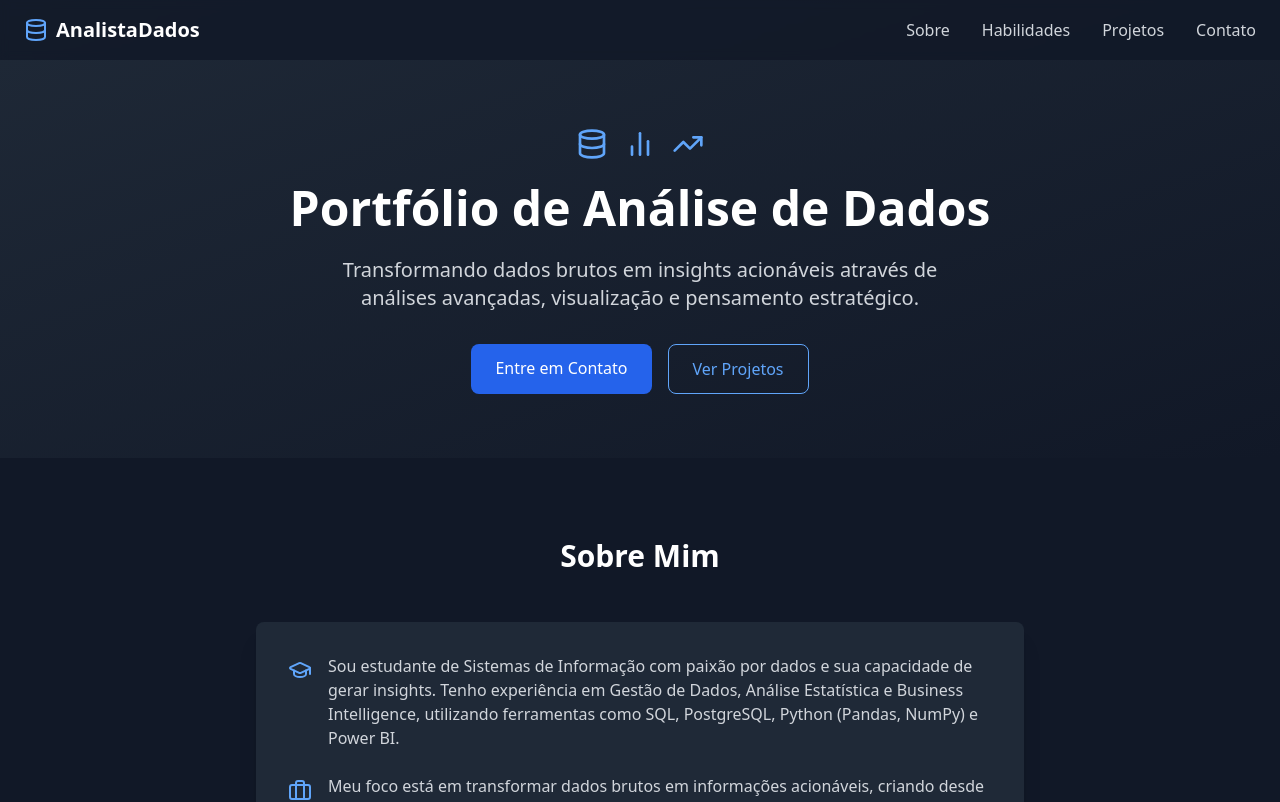
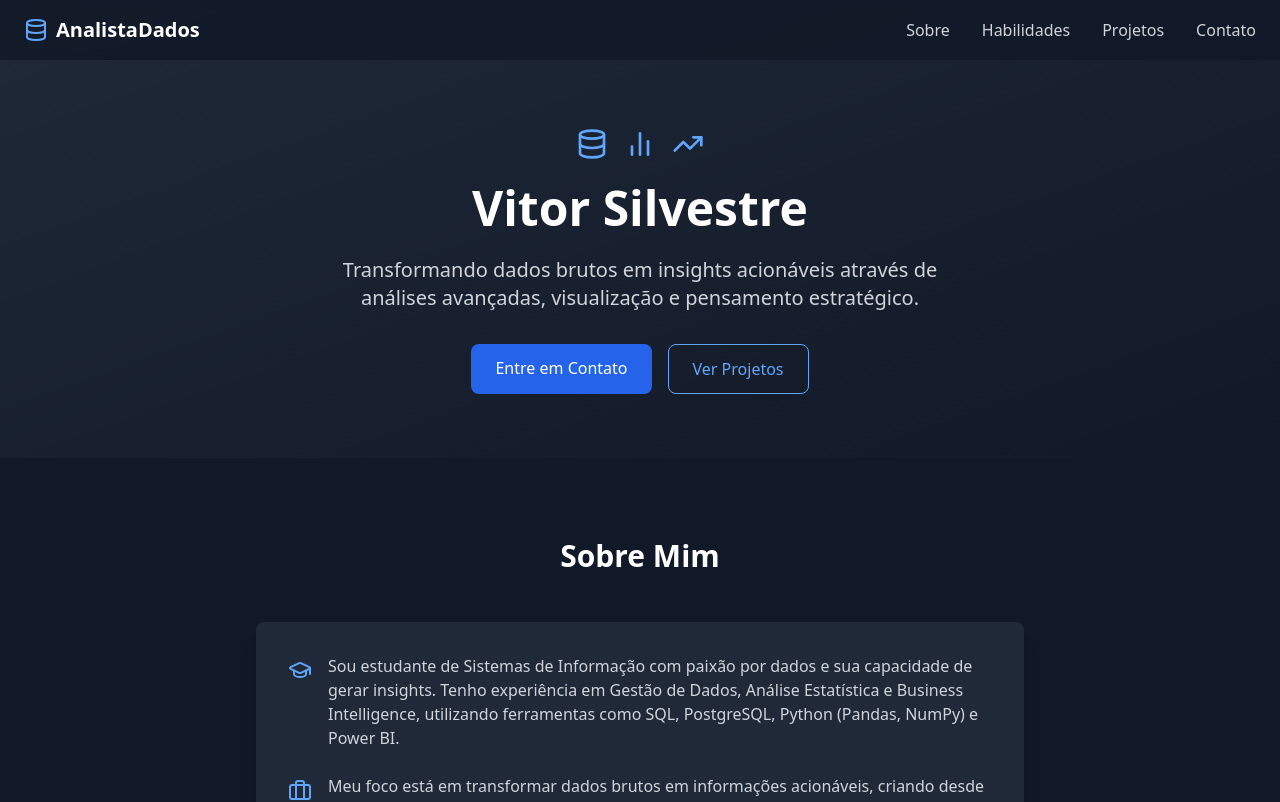
Before and after one commit to vitorsilvestre29/PORTIFOLIO, a React (Vite) app: page / in a window 1280 px wide. Shown: the top 802 px of the page. Built offline with nearby package versions, Linux system fonts and the light colour scheme.

Commit message:
remoção em portifolio analise de dados

```diff
--- a/src/components/Hero.tsx
+++ b/src/components/Hero.tsx
@@ -12,7 +12,7 @@ export default function Hero() {
             <TrendingUp className="h-8 w-8 text-blue-400" />
           </div>
           <h1 className="text-4xl md:text-5xl font-bold text-white mb-6">
-            Portfólio de Análise de Dados
+            Vitor Silvestre
           </h1>
           <p className="text-xl text-gray-300 max-w-2xl mb-8">
             Transformando dados brutos em insights acionáveis através de análises avançadas,
```
